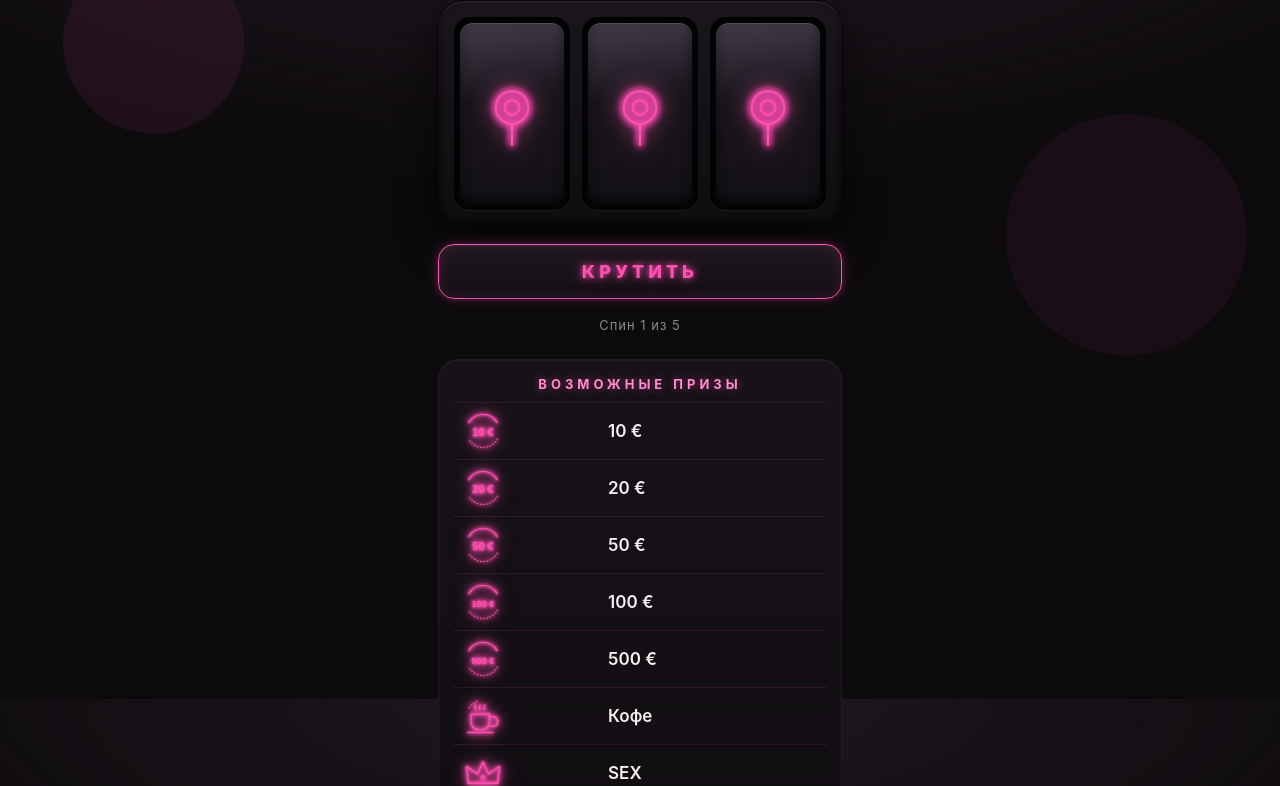
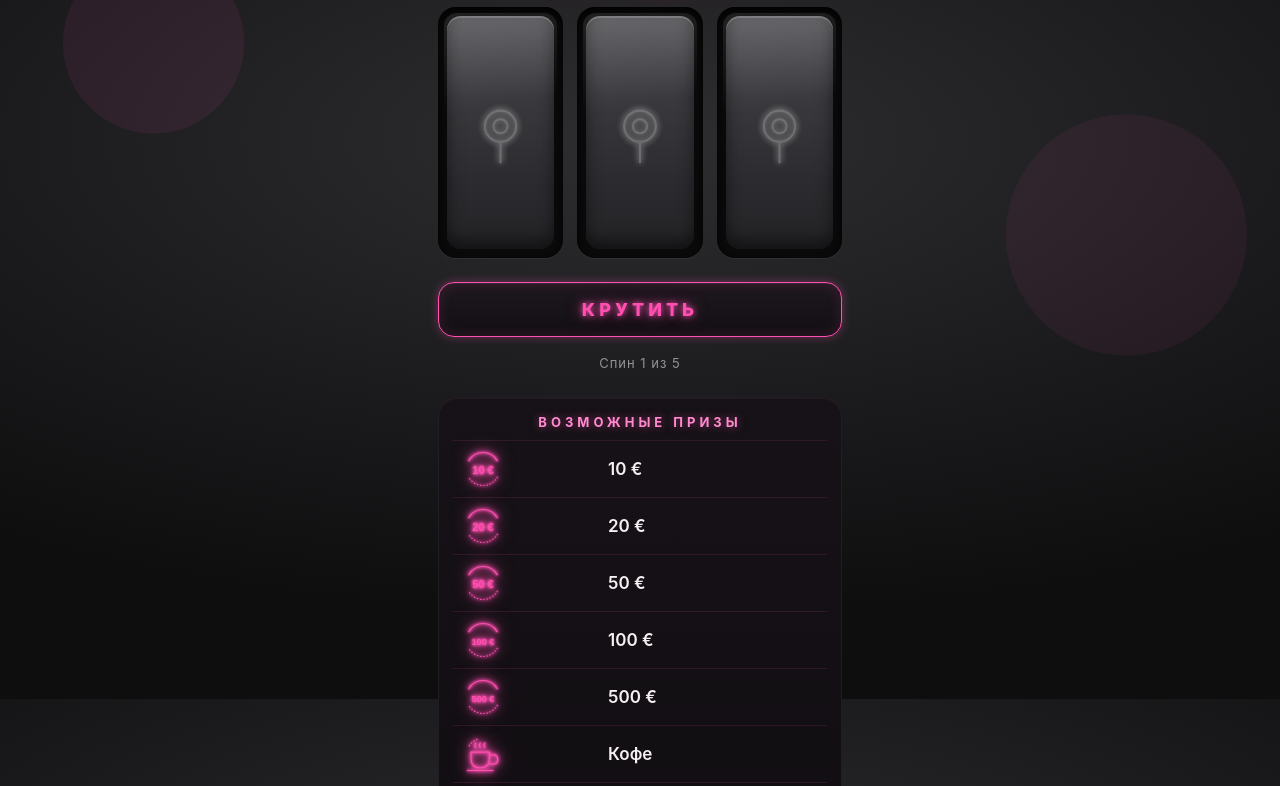
Before and after one commit to andreyporova-collab/777, a plain HTML site: page index.html in a window 1280 px wide. Shown: the part 101-887 px from the top of the page. Drawn offline with Linux system fonts and the light colour scheme.

Commit message:
Match reference: separate bezels, grey glass keys, lit symbols
Each reel is its own recessed black bezel with a grey convex key face,
like the dashboard reference. Symbols are grey while idle and light up
neon pink when they stop. Asset versions bumped.

Claude-Session: https://claude.ai/code/session_01EZZwvUSm8GRiY1XDcnTkBZ

```diff
--- a/index.html
+++ b/index.html
@@ -5,7 +5,7 @@
   <meta name="viewport" content="width=device-width, initial-scale=1, viewport-fit=cover" />
   <title>Наш слот 💖</title>
   <!-- ?v= меняй при каждом обновлении, чтобы Telegram не брал старые файлы из кеша -->
-  <link rel="stylesheet" href="style.css?v=10" />
+  <link rel="stylesheet" href="style.css?v=11" />
   <!-- Telegram Web App SDK: нужен для работы внутри Telegram -->
   <script src="https://telegram.org/js/telegram-web-app.js"></script>
 </head>
@@ -57,7 +57,7 @@
     </div>
   </div>
 
-  <script src="schedule.js?v=10"></script>
-  <script src="app.js?v=10"></script>
+  <script src="schedule.js?v=11"></script>
+  <script src="app.js?v=11"></script>
 </body>
 </html>
--- a/style.css
+++ b/style.css
@@ -17,8 +17,7 @@ html, body {
   font-family: -apple-system, BlinkMacSystemFont, "Segoe UI", Roboto, Helvetica, Arial, sans-serif;
   color: var(--text);
   background:
-    radial-gradient(120% 60% at 50% 0%, #1f1820 0%, transparent 60%),
-    var(--bg);
+    radial-gradient(90% 60% at 50% 30%, #2e2e31 0%, #1a1a1c 60%, #0e0e0f 100%);
   background-attachment: fixed;
   -webkit-tap-highlight-color: transparent;
   overflow-x: hidden;
@@ -73,50 +72,44 @@ html, body {
 .machine {
   position: relative;
   width: 100%;
-  padding: 16px;
-  border-radius: 26px;
-  background: linear-gradient(180deg, #1b161c 0%, #100d11 100%);
-  box-shadow:
-    inset 0 2px 0 rgba(255, 255, 255, 0.05),
-    inset 0 -3px 10px rgba(0, 0, 0, 0.7),
-    0 18px 40px rgba(0, 0, 0, 0.6),
-    0 0 0 1px #0a080b;
+  padding: 6px 0;
 }
 
 .machine.shake { animation: shake 0.5s ease-in-out; }
 
 .reels {
   display: flex;
-  gap: 12px;
+  gap: 14px;
   justify-content: center;
 }
 
-/* Клавиша в «утопленной» рамке, как на панели приборов */
+/* Каждая клавиша — в своей чёрной утопленной рамке, как на панели */
 .reel {
   position: relative;
   flex: 1;
-  aspect-ratio: 3 / 5;
+  aspect-ratio: 1 / 2;
   display: flex;
   align-items: center;
   justify-content: center;
   overflow: hidden;
-  border-radius: 16px;
-  padding: 8px;
-  background: #050406;
+  border-radius: 18px;
+  padding: 9px;
+  background: #0a0a0b;
   box-shadow:
-    inset 0 3px 8px rgba(0, 0, 0, 0.9),
-    0 1px 0 rgba(255, 255, 255, 0.05);
+    inset 0 4px 10px rgba(0, 0, 0, 0.95),
+    0 1px 0 rgba(255, 255, 255, 0.06);
 }
 
+/* Серое стекло клавиши: лёгкая выпуклость по верху и низу */
 .reel::before {
   content: "";
   position: absolute;
-  inset: 6px;
-  border-radius: 13px;
-  background: linear-gradient(180deg, #2b2530 0%, #1a161c 45%, #141116 100%);
+  inset: 9px;
+  border-radius: 14px;
+  background: linear-gradient(180deg, #58585c 0%, #3a3a3e 35%, #2c2c30 70%, #232326 100%);
   box-shadow:
-    inset 0 1px 0 rgba(255, 255, 255, 0.12),
-    inset 0 -6px 14px rgba(0, 0, 0, 0.55);
+    inset 0 2px 0 rgba(255, 255, 255, 0.18),
+    inset 0 -8px 16px rgba(0, 0, 0, 0.5);
 }
 
 /* Блик на стекле клавиши */
@@ -130,17 +123,25 @@ html, body {
   z-index: 2;
 }
 
+/* Неактивная иконка — серая, как незажжённый символ на клавише */
 .reel img {
   position: relative;
   z-index: 1;
-  width: 78%;
+  width: 70%;
   height: auto;
   display: block;
   user-select: none;
   -webkit-user-drag: none;
+  opacity: 0.45;
+  filter: grayscale(1) brightness(1.5) drop-shadow(0 0 1px rgba(255, 255, 255, 0.25));
+}
+
+/* Выпавший символ — зажигается розовым неоном */
+.reel.stop img {
+  opacity: 1;
   filter:
-    drop-shadow(0 0 3px var(--neon))
-    drop-shadow(0 0 10px var(--neon-glow));
+    drop-shadow(0 0 2px var(--neon))
+    drop-shadow(0 0 8px var(--neon-glow));
 }
 
 /* Во время вращения — вертикальные полосы, как на подсвеченной клавише */
```
